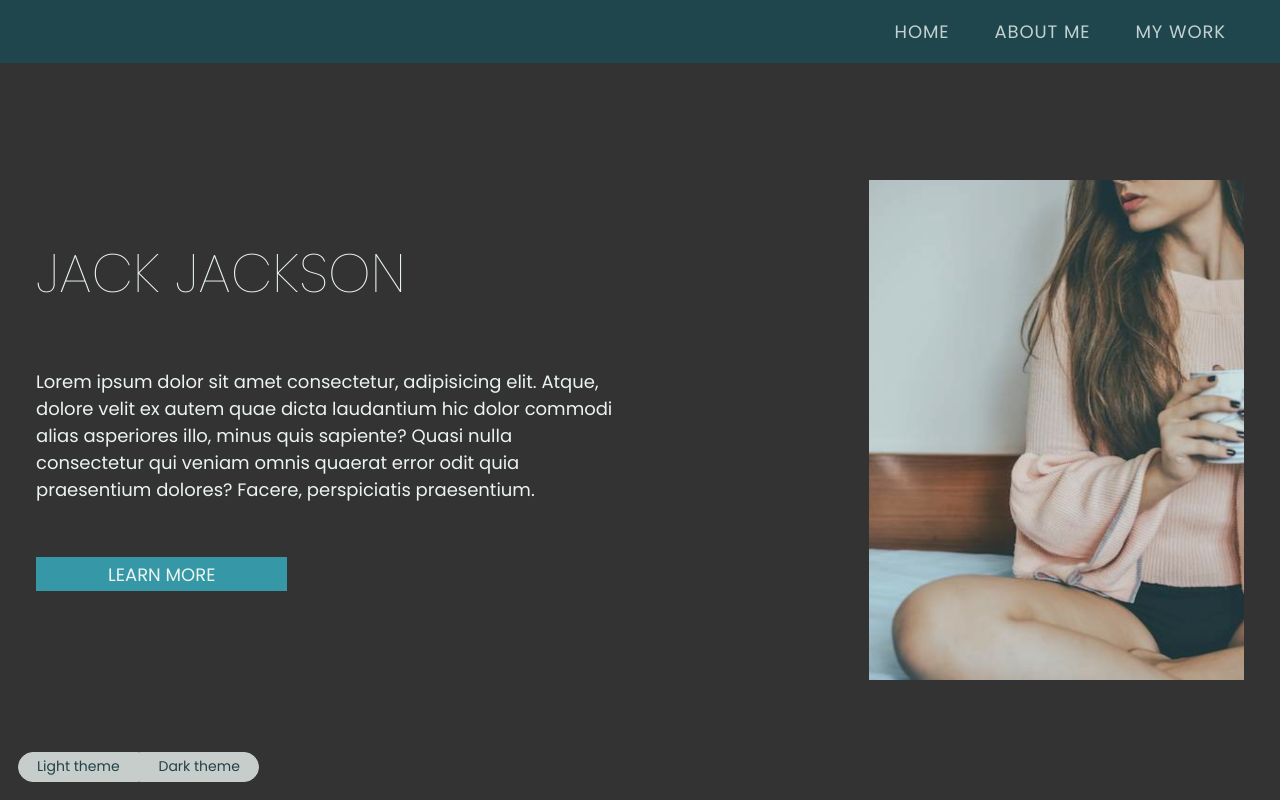
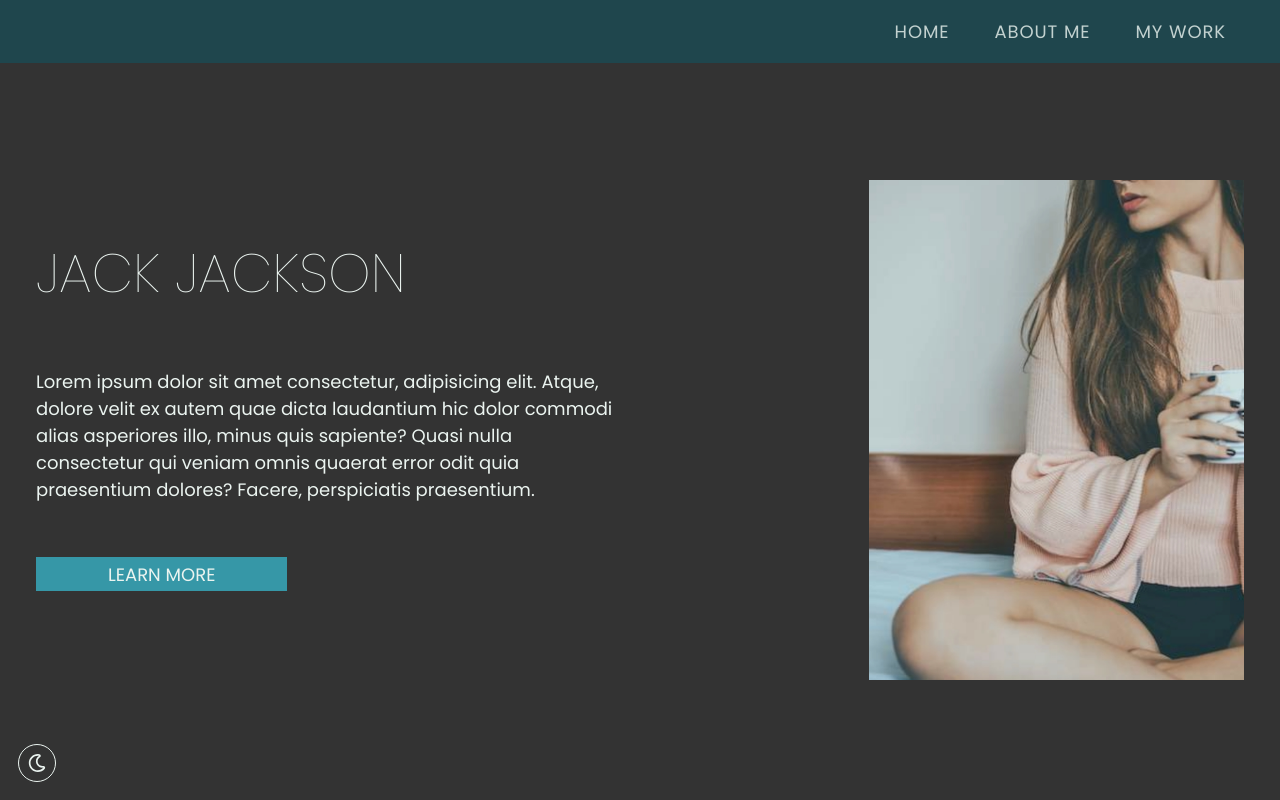
Before and after one commit to iandorr/brilo-interview, a React (Vite) app: page / in a window 1280 px wide. Shown: the top 800 px of the page. Built offline with nearby package versions, Linux system fonts and the light colour scheme.

Commit message:
Something

```diff
--- a/package.json
+++ b/package.json
@@ -11,6 +11,7 @@
   "dependencies": {
     "react": "^18.2.0",
     "react-dom": "^18.2.0",
+    "react-icons": "4.7",
     "styled-components": "^5.3.6"
   },
   "devDependencies": {
--- a/src/App.jsx
+++ b/src/App.jsx
@@ -26,7 +26,7 @@ function App() {
       <Hero id='home'/>
       <Cards id='my-work'/>
       <Footer />
-      <ThemeChanger setCurrentTheme={setCurrentTheme}/>
+      <ThemeChanger setCurrentTheme={setCurrentTheme} currentTheme={currentTheme}/>
     </ThemeProvider>
   )
 }
--- a/src/components/GlobalStyles/GlobalStyles.jsx
+++ b/src/components/GlobalStyles/GlobalStyles.jsx
@@ -6,6 +6,7 @@ const GlobalStyles = createGlobalStyle`
     font-family: 'Poppins', sans-serif;
     font-size: 18px;
     font-weight: 400;
+    -webkit-tap-highlight-color: transparent;
   }
 
   :root {
--- a/src/components/ThemeChanger/ThemeChanger.jsx
+++ b/src/components/ThemeChanger/ThemeChanger.jsx
@@ -1,11 +1,25 @@
 import { ThemeChangerStyled } from './ThemeChanger.styled.jsx'
 import { darkTheme, lightTheme } from '/src/components/themes/themes'
+import { FaSun, FaRegSun, FaRegMoon } from 'react-icons/fa';
 
-const ThemeChanger = ({ setCurrentTheme }) => {
+const ThemeChanger = ({ setCurrentTheme, currentTheme }) => {
+
+  const toggleTheme = () => {
+    setCurrentTheme(currentTheme === lightTheme ? darkTheme : lightTheme);
+  };
+
   return (
     <ThemeChangerStyled>
-      <button onClick={() => setCurrentTheme(lightTheme)}>Light theme</button>
-      <button onClick={() => setCurrentTheme(darkTheme)}>Dark theme</button>
+      {/* <button onClick={() => setCurrentTheme(lightTheme)}>
+        <FaSun />
+      </button>
+      <button onClick={() => setCurrentTheme(darkTheme)}>
+        <FaRegSun />
+      </button> */}
+
+      <button onClick={toggleTheme}>
+        {currentTheme === lightTheme ? <FaSun /> : <FaRegMoon />}
+      </button>
     </ThemeChangerStyled>
   )
 }
--- a/src/components/ThemeChanger/ThemeChanger.styled.jsx
+++ b/src/components/ThemeChanger/ThemeChanger.styled.jsx
@@ -6,30 +6,23 @@ const ThemeChangerStyled = styled.div`
   bottom: 1rem;
 
   & button {
+    display: flex;
+    justify-content: center;
+    align-items: center;
+
     outline: none;
-    border: 1px solid ${() => useTheme().colors.clText };
+    padding: .5rem;
+    border-radius: 100%;
 
     font-size: 14px;
-    padding: .2rem 1rem;
 
-    opacity: .8;
-    transition: .5s ease-out;
+    border: 1px solid ${() => useTheme().colors.clIconPrimary };
+    color: ${() => useTheme().colors.clIconPrimary };
+    background-color: ${() => useTheme().colors.clIconBg };
 
-    &:hover {
-      opacity: 1;
+    &:focus {
+      outline: none;
     }
-
-    color: ${() => useTheme().colors.clAccent };
-    background-color: ${() => useTheme().colors.clText };
-  }
-
-  & button:first-child {
-    border-radius: 15px 0 0 15px;
-    margin-right: .05rem;
-  }
-
-  & button:nth-child(2) {
-    border-radius: 0 15px 15px 0;
   }
 `
 
--- a/src/components/navbar/Navbar.jsx
+++ b/src/components/navbar/Navbar.jsx
@@ -7,15 +7,16 @@ import {
 import NavLink from './NavLink'
 import links from '/src/assets/data/links'
 
-import { useState } from 'react'
+import { useState, useEffect } from 'react'
 
 const Navbar = () => {
-  const [mobNavVis, setMobNavVis] = useState(false)
+  const [isMobile, setIsMobile] = useState(false)
+
 
   return (
     <NavbarStyled>
-      <NavbarContainer isOpen={mobNavVis}>
-        <NavLinkContainer isOpen={mobNavVis}>
+      <NavbarContainer isOpen={isMobile}>
+        <NavLinkContainer isOpen={isMobile}>
           {
             links.map( (link) => {
               return (
@@ -23,10 +24,10 @@ const Navbar = () => {
                   key={link.id}
                   title={link.title}
                   href={`#${link.id}`}
-                  isOpen={mobNavVis}
+                  isOpen={isMobile}
                   onClick={ () => {
-                    setMobNavVis( (currentValue) => !currentValue)
-                    console.log(mobNavVis)
+                    setIsMobile( (currentValue) => !currentValue)
+                    console.log(isMobile)
                   }}
                 />
               )
@@ -35,11 +36,11 @@ const Navbar = () => {
         </NavLinkContainer>
         <MobileNavButton
           onClick={ () => {
-            setMobNavVis( (currentValue) => !currentValue)
-            console.log(mobNavVis)
+            setIsMobile( (currentValue) => !currentValue)
+            console.log(isMobile)
           }}
         >
-          {mobNavVis ? <>&#10005;</> : <>&#8801;</>}
+          {isMobile ? <>&#10005;</> : <>&#8801;</>}
         </MobileNavButton>
       </NavbarContainer>
     </NavbarStyled>
--- a/src/components/themes/themes.jsx
+++ b/src/components/themes/themes.jsx
@@ -8,6 +8,9 @@ const darkTheme = {
 
     clBtnBg: '#3697a7',
     clBtnBgAccent: '#1f464d',
+
+    clIconBg: '#333333',
+    clIconPrimary: '#ebf4f0',
   },
   fontSize: {
     default: "18px",
@@ -38,6 +41,9 @@ const lightTheme = {
 
     clBtnBg: '#3697a7',
     clBtnBgAccent: '#1f464d',
+
+    clIconBg: '#fff',
+    clIconPrimary: '#3697a7',
   },
   fontSize: {
     default: "18px",
```
Also changed, not shown: src/components/navbar/Navbar.styled.jsx (+9 -0 lines), 1 other file (tests, documents, lock files or other folders).
